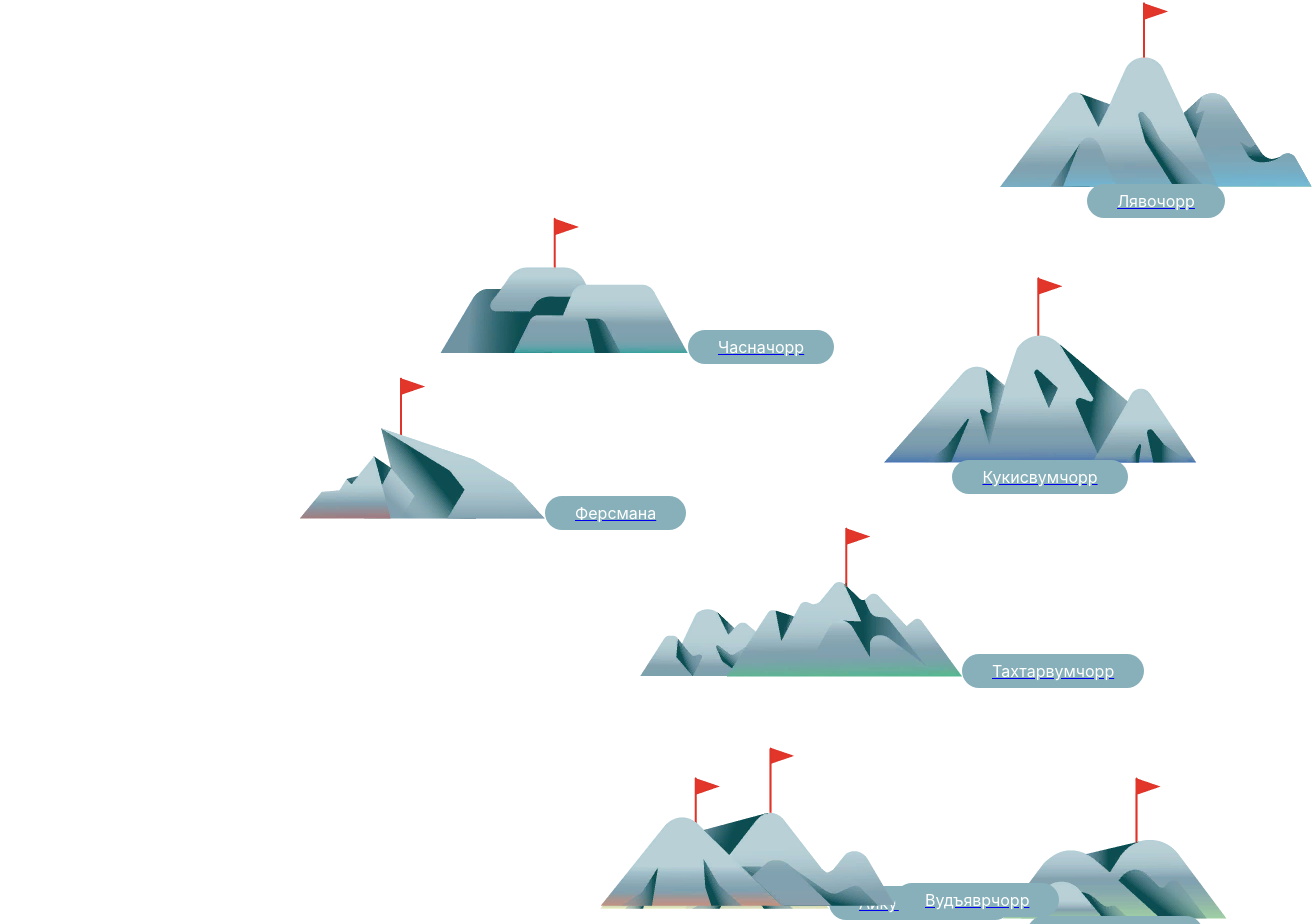
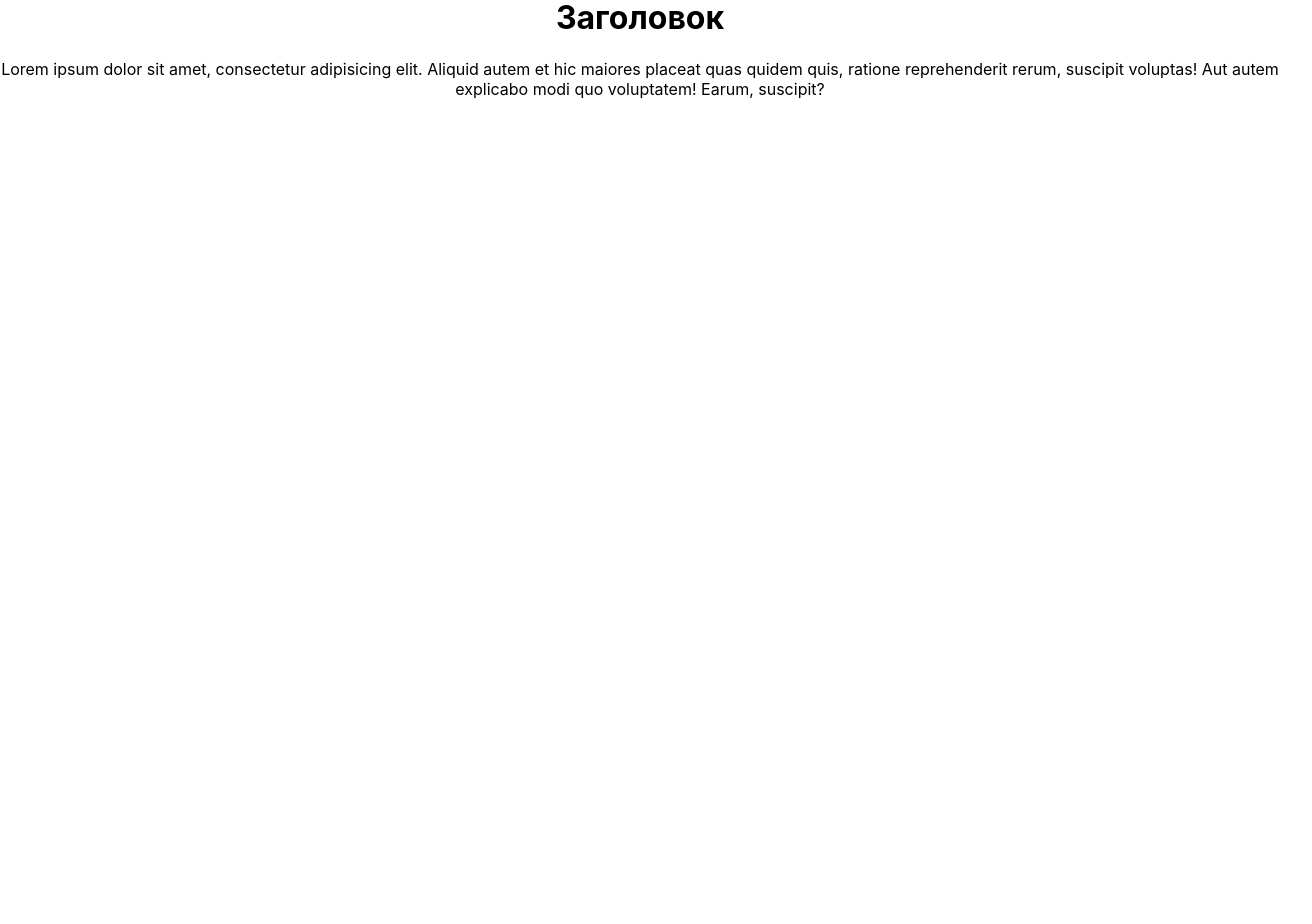
Before and after one commit to Shmothz/react-ascreen-test-task, a React (Create React App) app: page /lavo in a window 1280 px wide. Shown: the part 23-947 px from the top of the page, 1312 px wide, since content can reach past the window. After the commit the page ends 800 px from the top, so only its background shows below. Built offline with nearby package versions, Linux system fonts and the light colour scheme.

Commit message:
restyling preview. create AboutMountain component

```diff
--- a/src/App.js
+++ b/src/App.js
@@ -13,16 +13,16 @@ import Preview from './components/Preview/Preview';
 function App() {
   return <div className="App">
     <BrowserRouter>
-      <Preview />
       <Switch>
-        <Route path='Лявочорр' render={() => <LavoMountain />}/>
-        <Route path='Часначорр' render={() => <ChasnaMountain />} />
-        <Route path='Кукисвумчорр' render={() => <KukiMountain />} />
-        <Route path='Ферсмана' render={() => <FersMountain />} />
-        <Route path='Юдычвумчорр' render={() => <UdichMountain />} />
-        <Route path='Тахтарвумчорр' render={() => <TahtarMountain />} />
-        <Route path='Вудъяврчорр' render={() => <WoodMountain />} />
-        <Route path='Айкуайвенчорр' render={() => <AikyMountain />} />
+        <Route exact path='/' render={() => <Preview />} />
+        <Route path='/lavo' render={() => <LavoMountain />}/>
+        <Route path='/chasna' render={() => <ChasnaMountain />} />
+        <Route path='/kuki' render={() => <KukiMountain />} />
+        <Route path='/fers' render={() => <FersMountain />} />
+        <Route path='/udich' render={() => <UdichMountain />} />
+        <Route path='/tahtar' render={() => <TahtarMountain />} />
+        <Route path='/wood' render={() => <WoodMountain />} />
+        <Route path='/aiky' render={() => <AikyMountain />} />
       </Switch>
     </BrowserRouter>
   </div>;
--- /dev/null
+++ b/src/components/AboutMountain/AboutMountain.jsx
@@ -0,0 +1,15 @@
+import React from 'react'
+
+const AboutMountain = () => {
+  return (
+    <div>
+      <h1>Заголовок</h1>
+      <p>Lorem ipsum dolor sit amet, consectetur adipisicing elit. Aliquid autem et hic maiores placeat quas quidem quis, ratione reprehenderit rerum, suscipit voluptas! Aut autem explicabo modi quo voluptatem! Earum, suscipit?</p>
+      <nav>
+
+      </nav>
+    </div>
+  )
+}
+
+export default AboutMountain
--- a/src/components/LavoMoutain/LavoMountain.jsx
+++ b/src/components/LavoMoutain/LavoMountain.jsx
@@ -1,7 +1,9 @@
 import React from 'react';
+import AboutMountain from '../AboutMountain/AboutMountain';
 
 const LavoMountain = () => {
   return <div>
+    <AboutMountain />
   </div>
 }
 
--- a/src/components/Preview/MountainTab/MountainTab.jsx
+++ b/src/components/Preview/MountainTab/MountainTab.jsx
@@ -1,6 +1,5 @@
 import React from 'react'
 import {NavLink} from 'react-router-dom';
-import s from './MountainTab.module.css'
 import {createUseStyles} from 'react-jss';
 
 const MountainTab = ({mountainImg, mountainName, pathTo, positionTop, positionLeft}) => {
@@ -9,17 +8,33 @@ const MountainTab = ({mountainImg, mountainName, pathTo, positionTop, positionLe
       position: 'absolute',
       top: positionTop + 'px',
       left: positionLeft + 'px'
+    },
+    textWrapper: {
+      background: {
+        color: '#87B0BA'
+      },
+      borderRadius: '17px',
+      padding: '7px 30px',
+      color: 'white',
+      display: 'block',
+      width: '50%',
+      margin: '0 auto'
+    },
+    linkStyle: {
+      textDecoration: 'none'
     }
   })
   const styles = positionStyle()
-  return <div className={styles.tabWrapper}>
-    <img src={mountainImg} alt={'mountain'}/>
-    <NavLink to={pathTo}>
-        <span className={s.textWrapper}>
+  return (
+    <div className={styles.tabWrapper}>
+      <img src={mountainImg} alt={'mountain'}/>
+      <NavLink to={pathTo} className={styles.linkStyle}>
+        <span className={styles.textWrapper}>
           {mountainName}
         </span>
-    </NavLink>
-  </div>
+      </NavLink>
+    </div>
+  )
 }
 
 export default MountainTab
--- a/src/components/Preview/MountainTab/MountainTab.module.css
+++ /dev/null
@@ -1,7 +0,0 @@
-.textWrapper {
-    background-color: #87B0BA;
-    border-radius: 17px;
-    padding: 7px 30px;
-    color: white;
-    text-decoration: none;
-}
--- a/src/components/Preview/Preview.jsx
+++ b/src/components/Preview/Preview.jsx
@@ -8,6 +8,7 @@ import KukiImg from '../../assets/img/06kykisvymchorr.png'
 import TahtarImg from '../../assets/img/07tahtarvymchorr.png'
 import UdichImg from '../../assets/img/03udichvymchorr.png'
 import WoodImg from '../../assets/img/08aikyivenchorr.png'
+import landScape from '../../assets/img/landscape 1.png'
 import {createUseStyles} from 'react-jss';
 
 
@@ -18,7 +19,7 @@ const Preview = () => {
         width: '100%',
         background: {
           color: 'yellow',
-          image: 'url("../../assets/img/landscape 1.png")',
+          image: `url(${landScape})`,
           repeat: 'no-repeat'
         }
       }
@@ -26,19 +27,19 @@ const Preview = () => {
   )
   const style = previewWrapper()
   return <div className={style.previewWrapper}>
-    <MountainTab mountainImg={LavoImg} mountainName={'Лявочорр'} pathTo={'/lavo'} positionTop='25' positionLeft='1000'/>
-    <MountainTab mountainImg={AikyImg} mountainName={'Айкуайвенчорр'} pathTo={'/aiky'} positionTop='800'
-                 positionLeft='600'/>
-    <MountainTab mountainImg={ChasnaImg} mountainName={'Часначорр'} pathTo={'/chasna'} positionTop='240'
+    <MountainTab mountainImg={LavoImg} mountainName={'Лявочорр'} pathTo={'/lavo'} positionTop='0' positionLeft='1000'/>
+    <MountainTab mountainImg={AikyImg} mountainName={'Айкуайвенчорр'} pathTo={'/aiky'} positionTop='760'
+                 positionLeft='950'/>
+    <MountainTab mountainImg={ChasnaImg} mountainName={'Часначорр'} pathTo={'/chasna'} positionTop='200'
                  positionLeft='440'/>
-    <MountainTab mountainImg={FersImg} mountainName={'Ферсмана'} pathTo={'/fers'} positionTop='400' positionLeft='300'/>
-    <MountainTab mountainImg={KukiImg} mountainName={'Кукисвумчорр'} pathTo={'/kuki'} positionTop='300'
+    <MountainTab mountainImg={FersImg} mountainName={'Ферсмана'} pathTo={'/fers'} positionTop='360' positionLeft='300'/>
+    <MountainTab mountainImg={KukiImg} mountainName={'Кукисвумчорр'} pathTo={'/kuki'} positionTop='260'
                  positionLeft='800'/>
-    <MountainTab mountainImg={TahtarImg} mountainName={'Тахтарвумчорр'} pathTo={'/tahtar'} positionTop='550'
+    <MountainTab mountainImg={TahtarImg} mountainName={'Тахтарвумчорр'} pathTo={'/tahtar'} positionTop='510'
                  positionLeft='640'/>
-    <MountainTab mountainImg={UdichImg} mountainName={'Юдычвумчорр'} pathTo={'/udich'} positionTop='800'
-                 positionLeft='950'/>
-    <MountainTab mountainImg={WoodImg} mountainName={'Вудъяврчорр'} pathTo={'/wood'} positionTop='770'
+    <MountainTab mountainImg={UdichImg} mountainName={'Юдычвумчорр'} pathTo={'/udich'} positionTop='360'
+                 positionLeft='550'/>
+    <MountainTab mountainImg={WoodImg} mountainName={'Вудъяврчорр'} pathTo={'/wood'} positionTop='730'
                  positionLeft='600'/>
   </div>
 }
```
